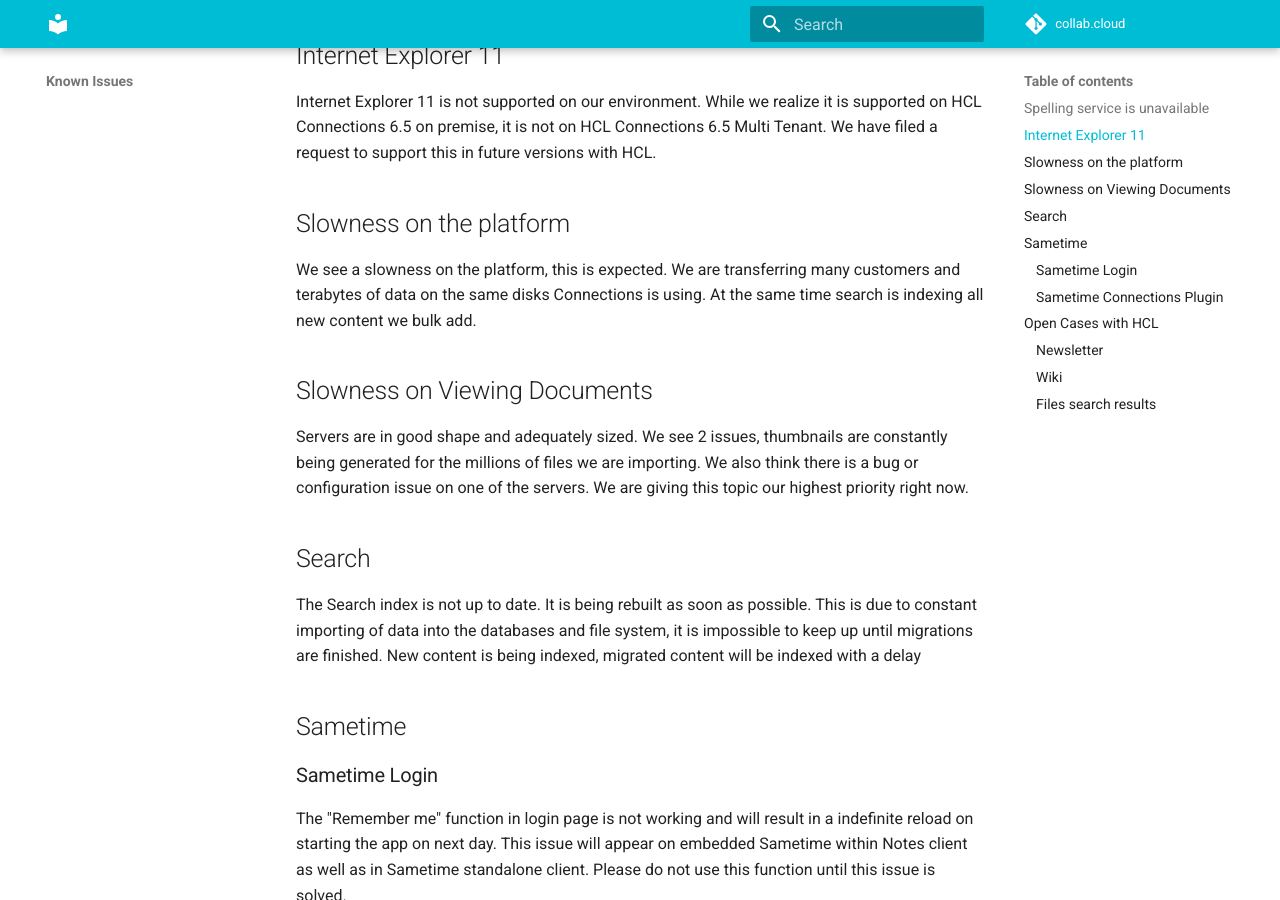
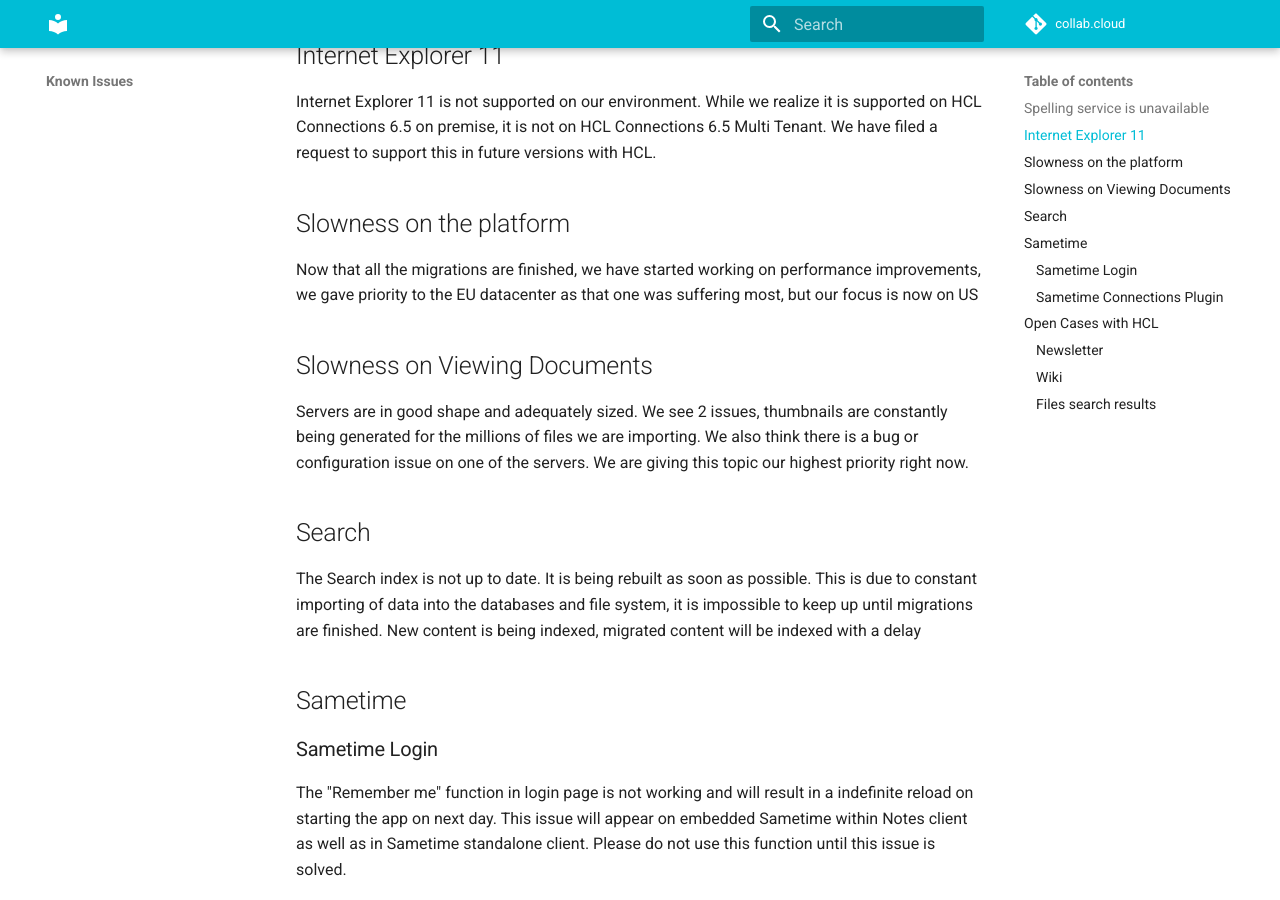
Before and after one commit to collabdotcloud/docs.collab.cloud, an MkDocs documentation site: the page built from docs/help/known-issues.md, in a window 1280 px wide and 900 px high, scrolled down 702 px. Built offline with MkDocs 1.6.1 and Material for MkDocs 9.7.7, drawn with Linux system fonts in a browser that asks for light colours.

Commit message:
Update known-issues.md

```diff
--- a/docs/help/known-issues.md
+++ b/docs/help/known-issues.md
@@ -20,7 +20,7 @@
 
 ## Slowness on the platform
 
-We see a slowness on the platform, this is expected. We are transferring many customers and terabytes of data on the same disks Connections is using. At the same time search is indexing all new content we bulk add.
+Now that all the migrations are finished, we have started working on performance improvements, we gave priority to the EU datacenter as that one was suffering most, but our focus is now on US
 
 ## Slowness on Viewing Documents
 
```
